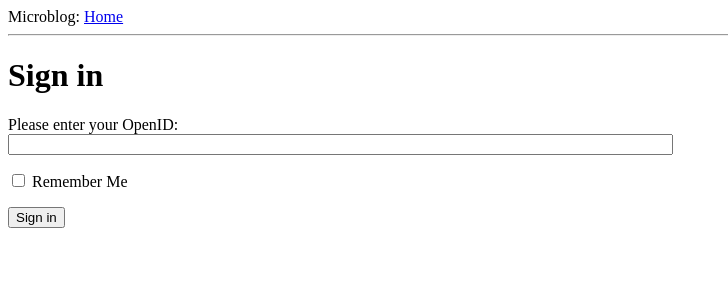
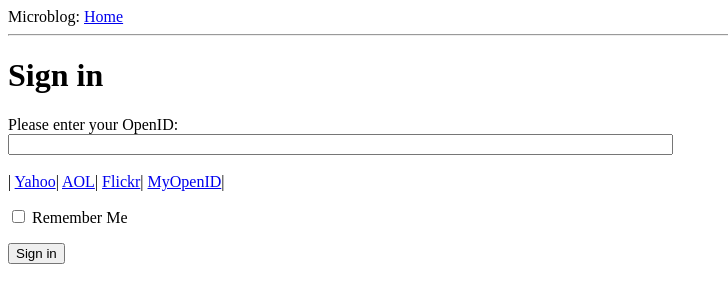
Before and after one commit to djole103/webwork, a Flask app: page /login in a window 1280 px wide. Shown: the top 303 px of the page, without its empty margins (0-728 px from the left). Run offline with Flask 2, Linux system fonts and the light colour scheme.

Commit message:
login using openid

```diff
--- a/microblog/app/templates/base.html
+++ b/microblog/app/templates/base.html
@@ -9,6 +9,15 @@
 	<body>
 		<div> Microblog: <a href="/index">Home</a></div>
 		<hr>
+		{% with messages= get_flashed_messages() %}
+			{%if messages%}
+				<ul>
+				{% for message in messages %}
+					<li>{{message}}</li>
+				{%endfor%}
+				</ul>
+			{%endif%}
+		{%endwith%}
 		{% block content %}{% endblock %}
 	</body>
 </html>
--- a/microblog/app/templates/login.html
+++ b/microblog/app/templates/login.html
@@ -1,12 +1,30 @@
 {% extends "base.html" %}
 
 {% block content %}
+	<script type="text/javascript">
+	function set_openid(openid, pr)
+	{
+		u = openid.search('<username>')
+		if (u!=-1){
+			user = prompt('Enter your ' pr + ' username:')
+			openid = openid.substr(0,u) + user
+		}
+	form = document.forms['login'];
+	form.elements['openid'].value = openid
+	}
+	</script>
 	<h1>Sign in</h1>
 	<form action="" method ="post" name="login">
 		{{form.hidden_tag() }}
 		<p>
 			Please enter your OpenID:<br>
-			{{ form.openid(size=80) }}</br>
+			{{ form.openid(size=80) }}<br>
+			{% for error in form.openid.errors %}
+				<span style="color: red;">[{{error}}]</span>
+			{%endfor%}<br>
+			|{% for pr in providers %}
+				<a href="javascript:set_openid('{{ pr.url }}', '{{pr.name}}');">{{pr.name}}</a>|
+			{%endfor%}
 		</p>
 		<p>{{ form.remember_me }} Remember Me</p>
 		<p><input type="submit" value="Sign in"></p>
--- a/microblog/app/views.py
+++ b/microblog/app/views.py
@@ -17,6 +17,11 @@ def index():
 @app.route('/login', methods=['GET','POST'])
 def login():
     form = LoginForm()
+    if form.validate_on_submit():
+        flash('Login requested for OpenID="%s", remember_me=%s' %
+             (form.openid.data, str(form.remember_me.data)))
+        return redirect('/index')
     return render_template('login.html',
                             title='Sign In',
-                            form = form)
+                            form = form,
+                            providers=app.config['OPENID_PROVIDERS'])
--- a/microblog/config.py
+++ b/microblog/config.py
@@ -1,2 +1,8 @@
 WTF_CSRF_ENABLED = True
 SECRET_KEY = 'you-will-never-guess'
+
+OPENID_PROVIDERS = [
+    {'name': 'Yahoo', 'url': 'https://me.yahoo.com'},
+    {'name': 'AOL', 'url': 'http://openid.aol.com/<username>'},
+    {'name': 'Flickr', 'url': 'http://www.flickr.com/<username>'},
+    {'name': 'MyOpenID', 'url': 'https://www.myopenid.com'}]
```
